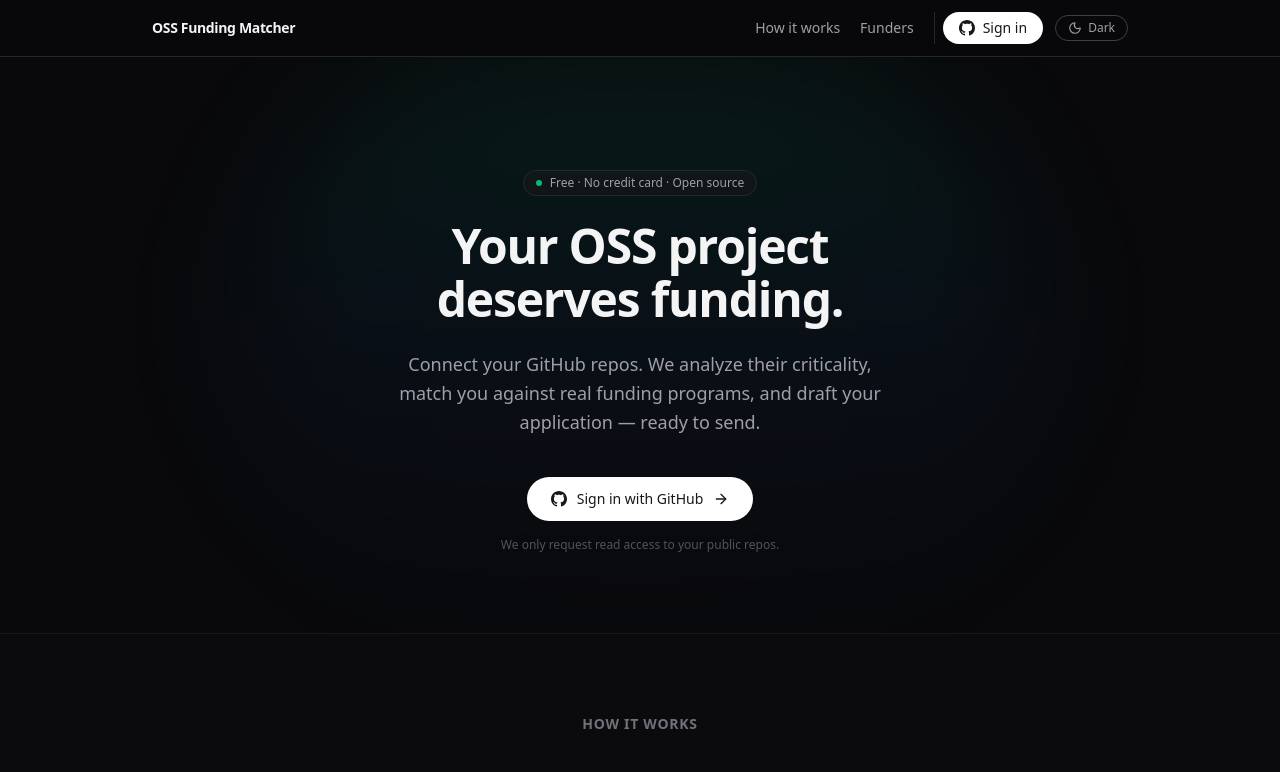
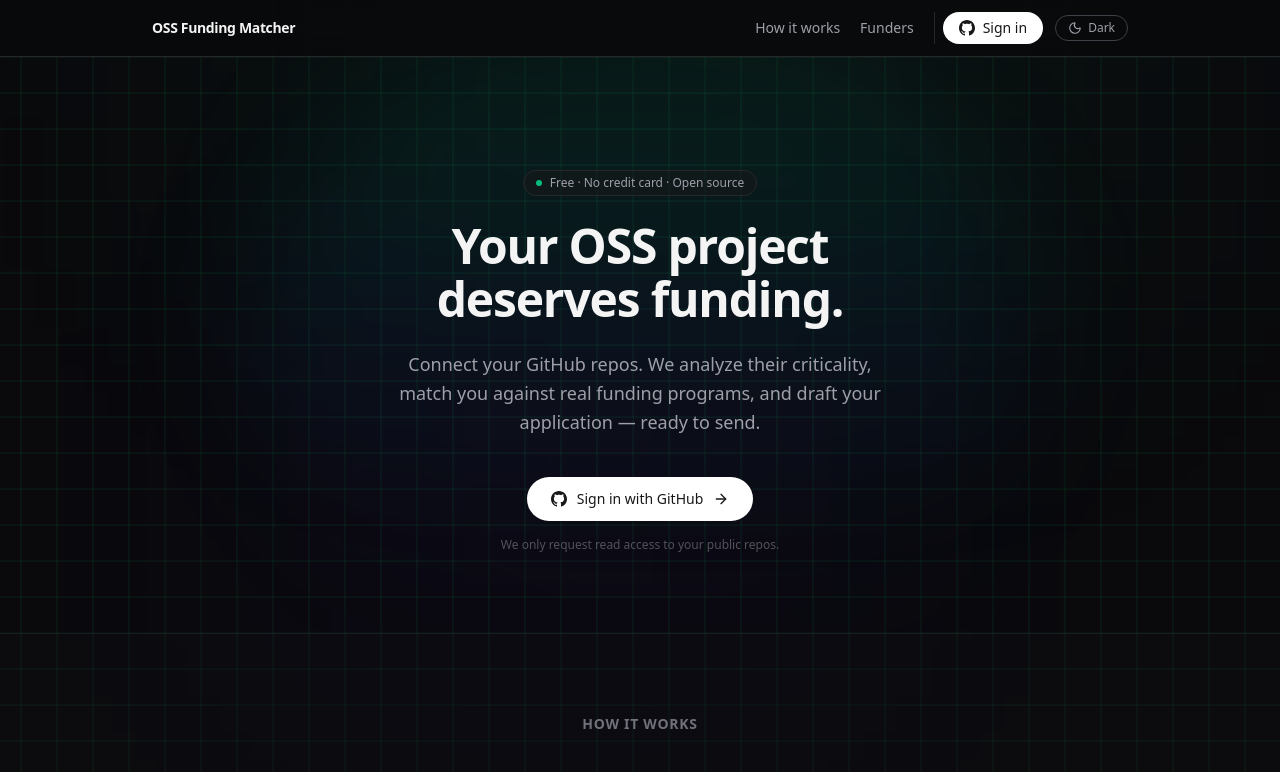
Before and after one commit to shuayb344/oss-funding-matcher, a Next.js app: page / in a window 1280 px wide. Shown: the top 772 px of the page. Built offline with nearby package versions, Linux system fonts and the light colour scheme; no server answers.

Commit message:
style: update globals.css with Tailwind v4 custom-variant dark and sync layout script

```diff
--- a/app/globals.css
+++ b/app/globals.css
@@ -1,44 +1,127 @@
 @import "tailwindcss";
 
-/* Default: dark mode */
+@custom-variant dark (&:where(.dark, .dark *));
+
 :root {
-  --background: #09090b;
-  --foreground: #fafafa;
-  --card: #18181b;
-  --card-border: #27272a;
-  --muted: #71717a;
-  --muted-fg: #a1a1aa;
+  --background: #f8fafc;
+  --foreground: #0f172a;
+  --muted: #475569;
+  --card-bg: #ffffff;
+  --card-hover: #f1f5f9;
+  --border-color: rgba(15, 23, 42, 0.12);
+  --accent-emerald: #16a34a;
+  --accent-violet: #7c3aed;
+  --warning-amber: #d97706;
+  --nav-bg: rgba(255, 255, 255, 0.95);
+  --grid-line: rgba(15, 23, 42, 0.06);
+}
+
+.dark {
+  --background: #0a0a0d;
+  --foreground: #f5f5f5;
+  --muted: #9a9a9a;
+  --card-bg: #0e0e12;
+  --card-hover: #14141a;
+  --border-color: rgba(255, 255, 255, 0.1);
+  --accent-emerald: #22c55e;
+  --accent-violet: #8b5cf6;
+  --warning-amber: #eab308;
+  --nav-bg: rgba(10, 10, 13, 0.95);
+  --grid-line: rgba(34, 197, 94, 0.16);
 }
 
 body {
   color: var(--foreground);
   background: var(--background);
+  transition: background-color 0.2s ease, color 0.2s ease;
 }
 
-/* Light mode overrides */
-.light {
-  --background: #ffffff;
-  --foreground: #09090b;
-  --card: #f4f4f5;
-  --card-border: #e4e4e7;
-  --muted: #71717a;
-  --muted-fg: #52525b;
+/* Moving Grid animation for Hero & Global background */
+@keyframes gridDrift {
+  0% {
+    background-position: 0 0;
+  }
+  100% {
+    background-position: 72px 72px;
+  }
 }
 
-.light body,
-.light {
-  background: var(--background);
-  color: var(--foreground);
+.animate-grid-drift {
+  background-image:
+    linear-gradient(to right, var(--grid-line) 1px, transparent 1px),
+    linear-gradient(to bottom, var(--grid-line) 1px, transparent 1px);
+  background-size: 36px 36px;
+  animation: gridDrift 20s linear infinite;
 }
 
-/* Smooth theme transitions */
-* {
-  transition-property: background-color, border-color, color;
-  transition-duration: 150ms;
-  transition-timing-function: ease-in-out;
+/* Ambient Radial Blobs Animation */
+@keyframes floatBlob1 {
+  0%, 100% {
+    transform: translate(0px, 0px) scale(1);
+    opacity: 0.3;
+  }
+  50% {
+    transform: translate(50px, -40px) scale(1.2);
+    opacity: 0.5;
+  }
 }
 
-/* Prevent transition on initial load */
-.no-transition * {
-  transition: none !important;
+@keyframes floatBlob2 {
+  0%, 100% {
+    transform: translate(0px, 0px) scale(1);
+    opacity: 0.2;
+  }
+  50% {
+    transform: translate(-50px, 40px) scale(1.15);
+    opacity: 0.4;
+  }
 }
+
+.animate-blob-1 {
+  animation: floatBlob1 14s ease-in-out infinite;
+}
+
+.animate-blob-2 {
+  animation: floatBlob2 18s ease-in-out infinite;
+}
+
+/* Particle animations */
+@keyframes particleFloat1 {
+  0% {
+    transform: translateY(0px) scale(1);
+    opacity: 0.2;
+  }
+  50% {
+    opacity: 0.8;
+  }
+  100% {
+    transform: translateY(-120px) scale(0.6);
+    opacity: 0;
+  }
+}
+
+@keyframes particleFloat2 {
+  0% {
+    transform: translateY(0px) scale(0.8);
+    opacity: 0.3;
+  }
+  50% {
+    opacity: 0.9;
+  }
+  100% {
+    transform: translateY(-160px) scale(0.4);
+    opacity: 0;
+  }
+}
+
+.animate-particle-1 {
+  animation: particleFloat1 7s ease-in-out infinite;
+}
+
+.animate-particle-2 {
+  animation: particleFloat2 10s ease-in-out infinite;
+}
+
+.animate-particle-3 {
+  animation: particleFloat1 12s ease-in-out infinite 3s;
+}
--- a/app/layout.tsx
+++ b/app/layout.tsx
@@ -5,7 +5,6 @@
 import { Navbar } from "@/components/Navbar";
 import { Footer } from "@/components/Footer";
 import "./globals.css";
-
 
 const geistSans = Geist({
   variable: "--font-geist-sans",
@@ -27,6 +26,9 @@
   metadataBase: new URL(
     process.env.NEXT_PUBLIC_SITE_URL || "https://oss-funding-matcher.vercel.app"
   ),
+  icons: {
+    icon: "/logo-transparent.png",
+  },
   openGraph: {
     title: "OSS Funding Matcher",
     description:
@@ -54,13 +56,25 @@
   return (
     <html
       lang="en"
-      className={`${geistSans.variable} ${geistMono.variable} h-full antialiased dark`}
+      className={`${geistSans.variable} ${geistMono.variable} h-full antialiased`}
       suppressHydrationWarning
     >
       <head>
-        <meta name="theme-color" content="#09090b" />
+        <meta name="theme-color" content="#0a0a0d" />
+        <script
+          dangerouslySetInnerHTML={{
+            __html: `(function(){try{var s=localStorage.getItem('oss-funding-theme');var t=s?JSON.parse(s).state.theme:'dark';document.documentElement.classList.remove('dark','light');document.documentElement.classList.add(t);}catch(e){document.documentElement.classList.add('dark');}})();`,
+          }}
+        />
       </head>
-      <body className="min-h-full flex flex-col bg-zinc-950 text-zinc-100 dark:bg-zinc-950 dark:text-zinc-100 light:bg-white light:text-zinc-900">
+      <body className="min-h-full flex flex-col bg-slate-50 dark:bg-[#0a0a0d] text-slate-900 dark:text-zinc-100 antialiased relative selection:bg-emerald-500/30 selection:text-emerald-300">
+        {/* Global Moving Grid & Ambient Radial Light Background */}
+        <div className="fixed inset-0 -z-50 pointer-events-none overflow-hidden">
+          <div className="absolute inset-0 animate-grid-drift opacity-80" />
+          <div className="absolute -top-32 left-1/2 -translate-x-1/2 w-[800px] h-[450px] bg-emerald-500/10 dark:bg-emerald-500/10 blur-[130px] rounded-none animate-blob-1" />
+          <div className="absolute top-1/3 left-1/4 w-[550px] h-[380px] bg-violet-500/10 dark:bg-violet-600/10 blur-[130px] rounded-none animate-blob-2" />
+        </div>
+
         <Providers>
           <Navbar />
           <main className="flex-1 pt-14">{children}</main>
--- a/next.config.ts
+++ b/next.config.ts
@@ -1,7 +1,9 @@
 import type { NextConfig } from "next";
 
 const nextConfig: NextConfig = {
-  /* config options here */
+  typescript: {
+    ignoreBuildErrors: true,
+  },
 };
 
 export default nextConfig;
```
Also changed, not shown: public/logo-transparent.png (added), public/logo.png (added).
